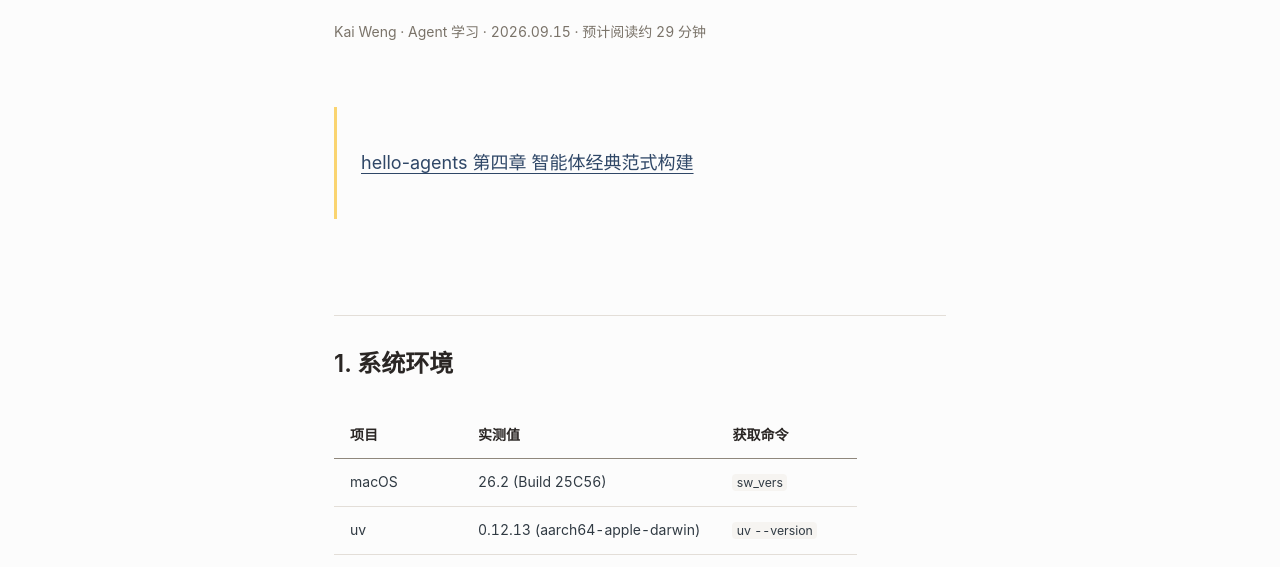
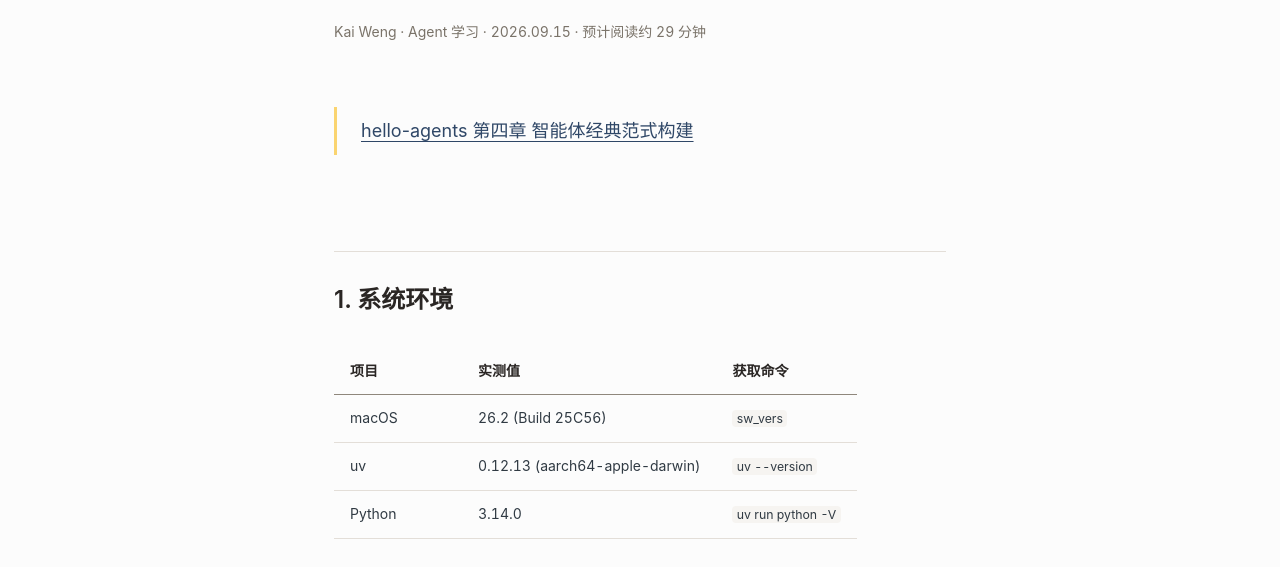
Before and after one commit to jokerwon/jokerwon.github.io, an Astro site: page /posts/hello-agents/task1 in a window 1280 px wide. Shown: the part 233-800 px from the top of the page. Built offline with nearby package versions, Linux system fonts and the light colour scheme; Astro itself is replaced by a stand-in of ours.

Commit message:
fix: 修正 markdown 引用块的边距

```diff
--- a/src/styles/global.css
+++ b/src/styles/global.css
@@ -706,6 +706,14 @@
     color: var(--ink-03);
   }
 
+  .markdown-body blockquote > :first-child {
+    margin-top: 0;
+  }
+
+  .markdown-body blockquote > :last-child {
+    margin-bottom: 0;
+  }
+
   .markdown-body a {
     color: var(--primary);
     text-decoration: underline;
```
